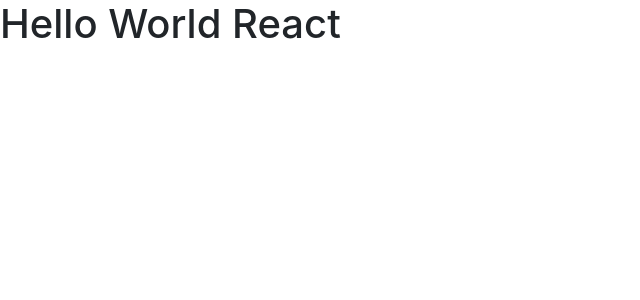
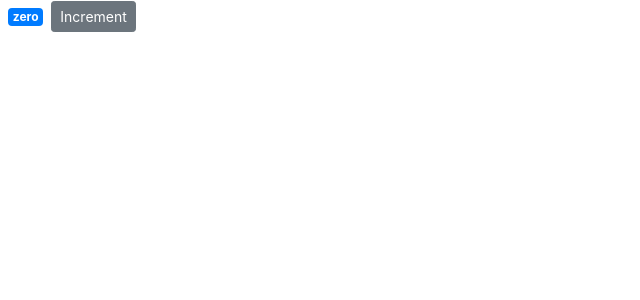
Before and after one commit to tonykrikorian/react-mosh, a React (Create React App) app: page / in a window 1280 px wide. Shown: the top 300 px of the page, without its empty margins (0-640 px from the left). Built offline with nearby package versions, Linux system fonts and the light colour scheme.

Commit message:
Añade clases a los elementos

```diff
--- a/src/components/counter.jsx
+++ b/src/components/counter.jsx
@@ -1,12 +1,20 @@
 import React, { Component } from "react";
 
 class Counter extends Component {
+  state = {
+    count: 0
+  };
   render() {
     return (
-      <div>
-        <h1>Hello World React</h1>
-      </div>
+      <React.Fragment>
+        <span className="badge badge-primary m-2">{this.formatCount()}</span>
+        <button className="btn btn-secondary btn-sm">Increment</button>
+      </React.Fragment>
     );
+  }
+  formatCount() {
+    const { count } = this.state;
+    return count === 0 ? "zero" : count;
   }
 }
 
```
